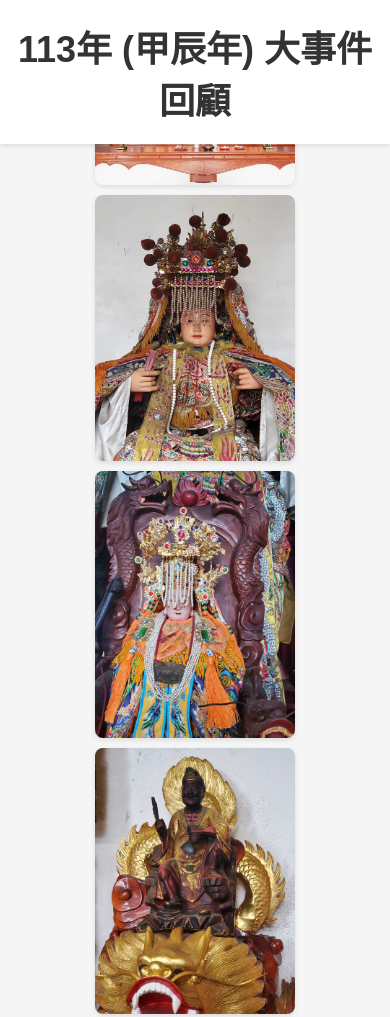
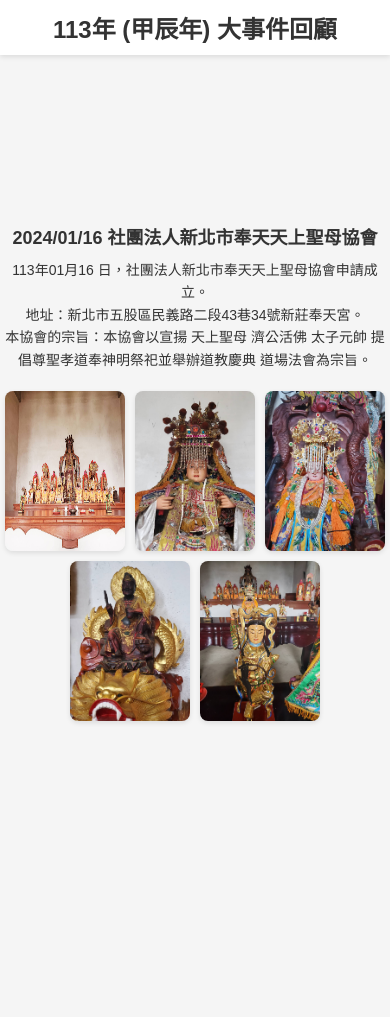
Before and after one commit to FuTunKuan/hello, a plain HTML site: page INDEX.html in a window 390 px wide. Shown: the top 1017 px of the page. After the commit the page ends 909 px from the top, so only its background shows below. Drawn offline with Linux system fonts and the light colour scheme.

Commit message:
Version 2

```diff
--- a/INDEX.html
+++ b/INDEX.html
@@ -56,6 +56,46 @@
             height: auto;
             border-radius: 8px;
             box-shadow: 0 2px 5px rgba(0, 0, 0, 0.1);
+        }
+
+        /* 媒體查詢: 用來調整手機和平板顯示 */
+        @media (max-width: 768px) {
+            .header {
+                font-size: 28px;
+                padding: 15px 0;
+            }
+            .event-title {
+                font-size: 20px;
+            }
+            .event-description {
+                font-size: 16px;
+            }
+            .image-container img {
+                width: 150px; /* 調整圖片大小 */
+            }
+            .container {
+                padding: 80px 10px 10px; /* 減少空白區域 */
+            }
+        }
+
+        /* 媒體查詢: 用於小螢幕的手機 */
+        @media (max-width: 480px) {
+            .header {
+                font-size: 24px;
+                padding: 10px 0;
+            }
+            .event-title {
+                font-size: 18px;
+            }
+            .event-description {
+                font-size: 14px;
+            }
+            .image-container img {
+                width: 120px; /* 更小的圖片大小 */
+            }
+            .container {
+                padding: 60px 5px 5px; /* 進一步調整空白區域 */
+            }
         }
     </style>
 </head>
```
